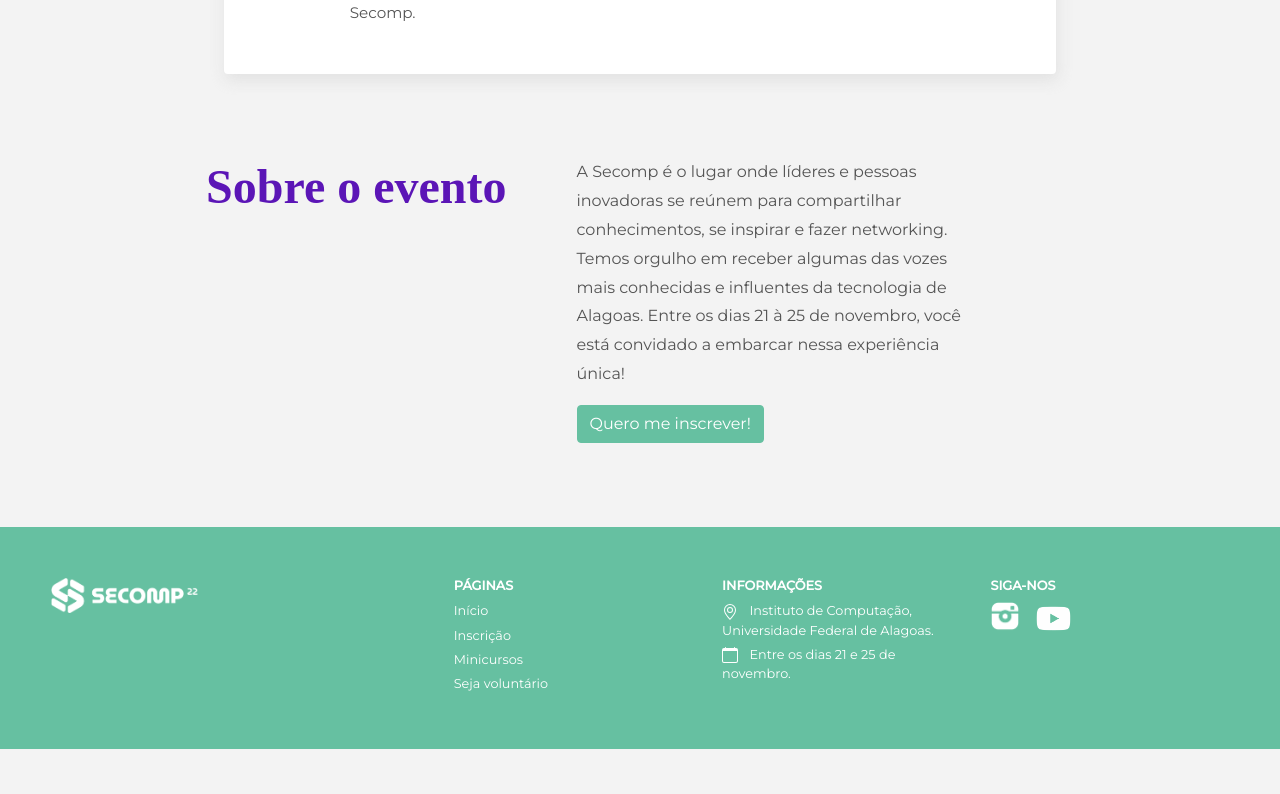
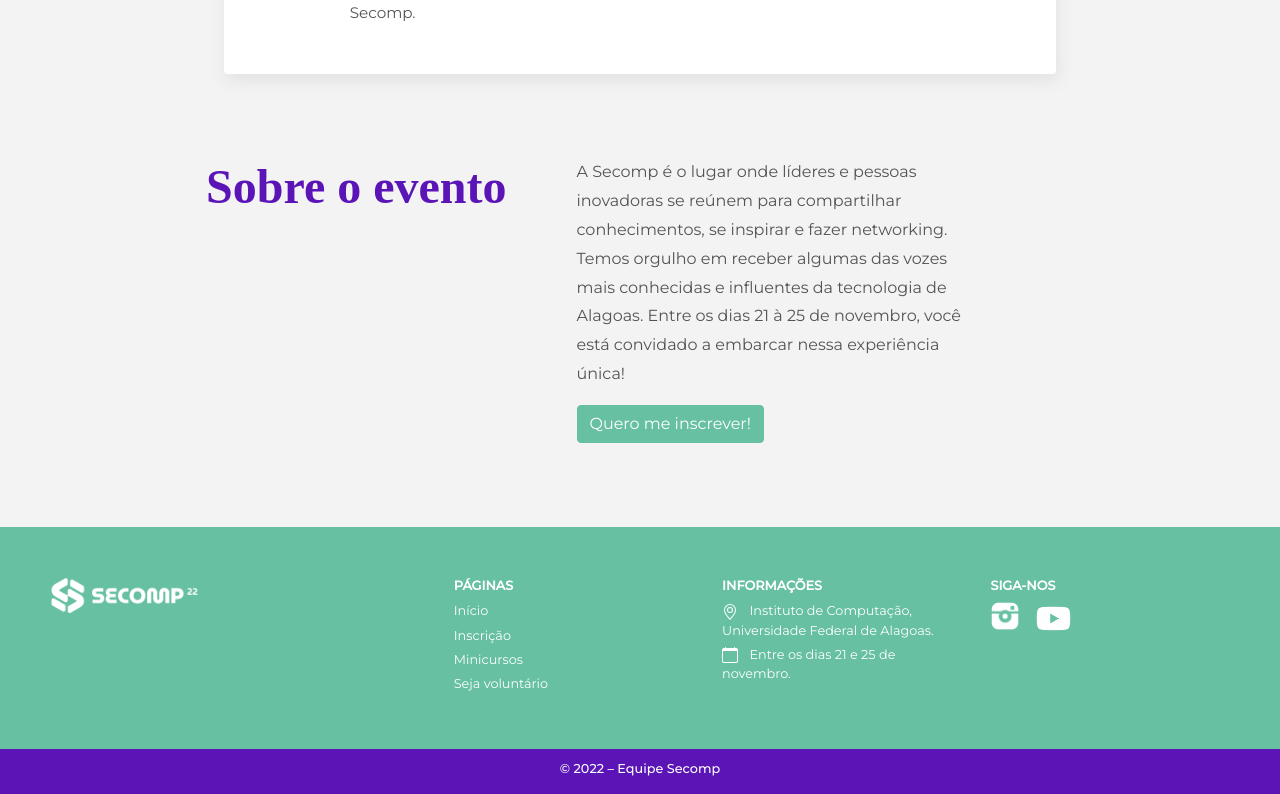
Before and after one commit to GiulianaCDA/Secomp, an Angular app in the folder secomp2022/: page / in a window 1280 px wide. Shown: the part 646-1440 px from the top of the page. Before the commit the page ends 1395 px from the top, so only its background shows below. Built offline with nearby package versions, Linux system fonts and the light colour scheme; a web font is replaced by a local one.

Commit message:
adiciona créditos no rodapé

```diff
--- a/secomp2022/src/app/components/footer/footer.component.html
+++ b/secomp2022/src/app/components/footer/footer.component.html
@@ -60,4 +60,9 @@
             </div>
         </div>
     </div>
+
+    <div class="row justify-content-center
+     bg-purple credits">
+      <p>© 2022 – Equipe Secomp</p>
+    </div>
 </footer>
--- a/secomp2022/src/app/components/footer/footer.component.scss
+++ b/secomp2022/src/app/components/footer/footer.component.scss
@@ -17,6 +17,12 @@ li a{
     color: white;
 }
 
+.credits{
+    margin: 0;
+    padding: 10px 0 0px 0;
+    font-weight: 500;
+}
+
 @media (max-width: 768px)
 {
     .footer-img {
--- a/secomp2022/src/app/components/menu/menu.component.scss
+++ b/secomp2022/src/app/components/menu/menu.component.scss
@@ -2,6 +2,7 @@
     font-size: .87em !important;
     background: #5b15b6;
     padding: 0.7em 4em 0.7em 4em;
+    font-weight: 500;
     padding-left: 4em;
     padding-right: 4em;
     height: auto;
@@ -11,7 +12,7 @@
 }
 
 .menu li a:hover{
-    color:  #66C0A1;
+    color:  #66C0A1!important;
 }
 .nav-item-active{
     border-bottom: solid 2px #66C0A1;
```
